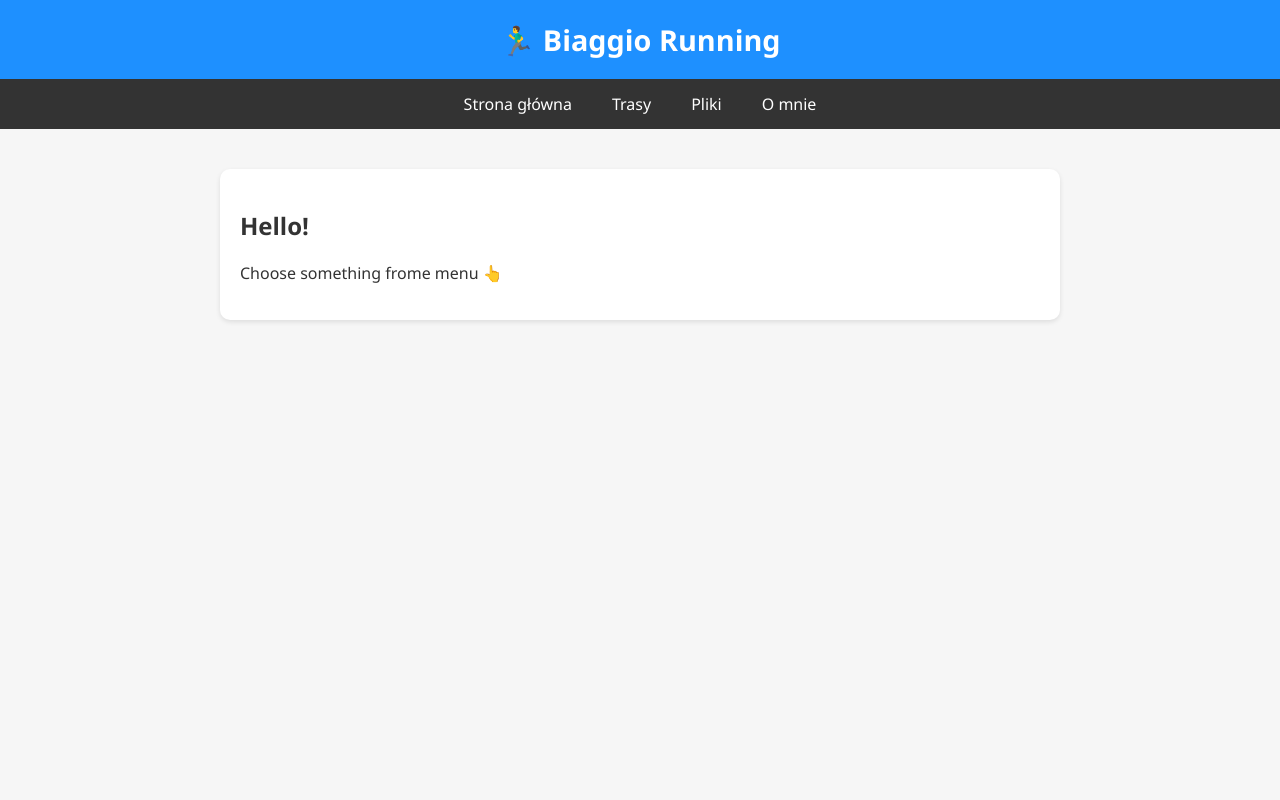
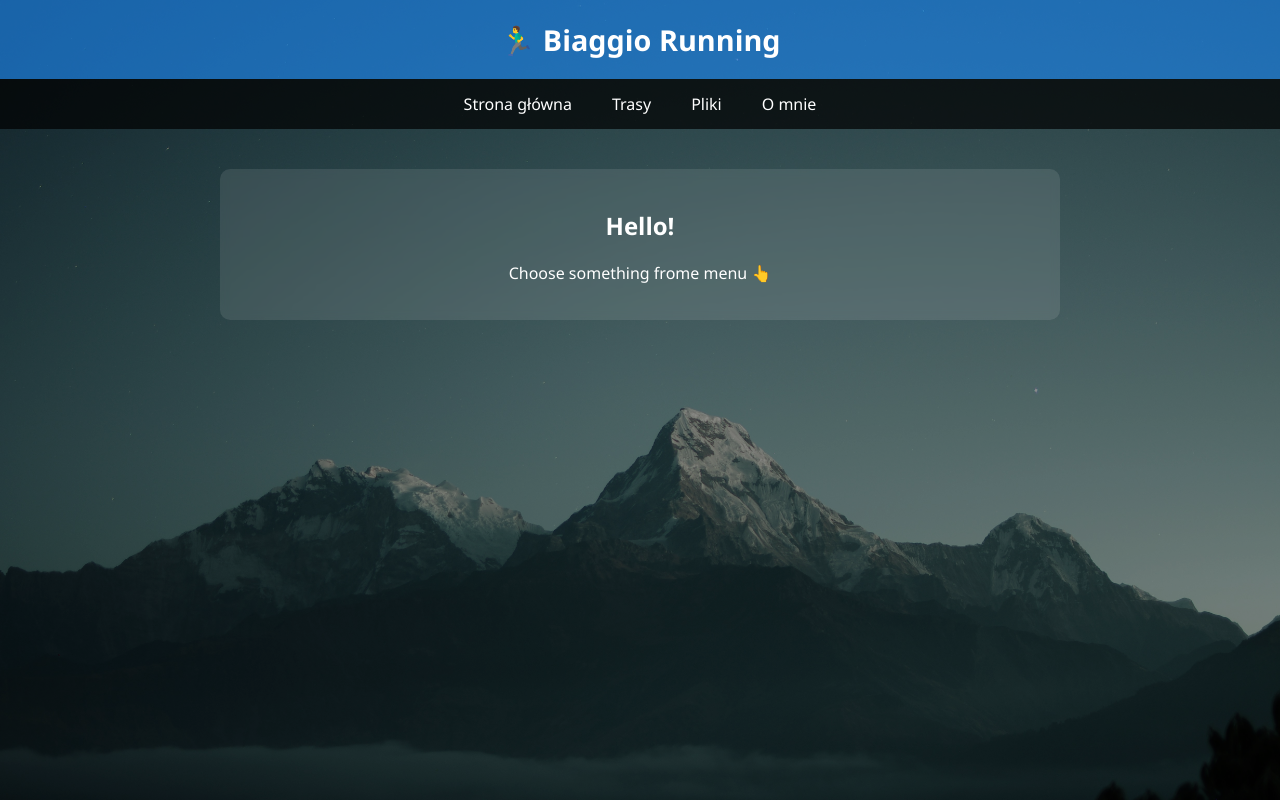
Before and after one commit to Biaggio-runner/Biaggio.running, a plain HTML site: page index.html in a window 1280 px wide. Drawn offline with Linux system fonts and the light colour scheme.

Commit message:
Update style.css

```diff
--- a/style.css
+++ b/style.css
@@ -1,21 +1,34 @@
 body {
   font-family: 'Segoe UI', sans-serif;
   margin: 0;
-  background: #f6f6f6;
-  color: #333;
+  color: #fff;
+  text-align: center;
+  background: url('images/mountains.jpg') no-repeat center center fixed;
+  background-size: cover;
+}
+
+/* półprzezroczysta warstwa, żeby tekst był czytelny */
+body::before {
+  content: "";
+  position: fixed;
+  top: 0;
+  left: 0;
+  width: 100%;
+  height: 100%;
+  background: rgba(0, 0, 0, 0.45);
+  z-index: -1;
 }
 
 header {
-  background: #1e90ff;
-  color: white;
-  text-align: center;
+  background: rgba(30, 144, 255, 0.6);
   padding: 20px 0;
   font-size: 1.8rem;
   font-weight: bold;
+  color: white;
 }
 
 nav {
-  background: #333;
+  background: rgba(0, 0, 0, 0.7);
   display: flex;
   justify-content: center;
 }
@@ -28,14 +41,15 @@ nav a {
 }
 
 nav a:hover {
-  background: #1e90ff;
+  background: rgba(30, 144, 255, 0.8);
 }
 
 main {
   max-width: 800px;
   margin: 40px auto;
-  background: white;
+  background: rgba(255, 255, 255, 0.1);
+  backdrop-filter: blur(4px);
   padding: 20px;
   border-radius: 10px;
-  box-shadow: 0 2px 5px rgba(0,0,0,0.1);
+  color: #fff;
 }
```
